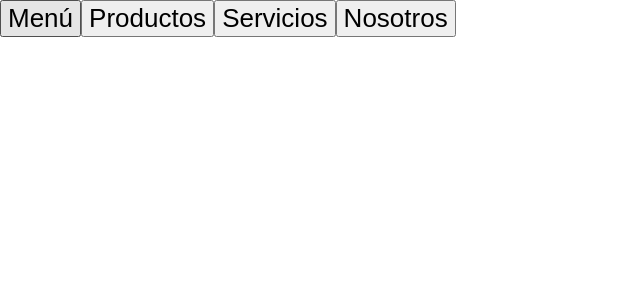
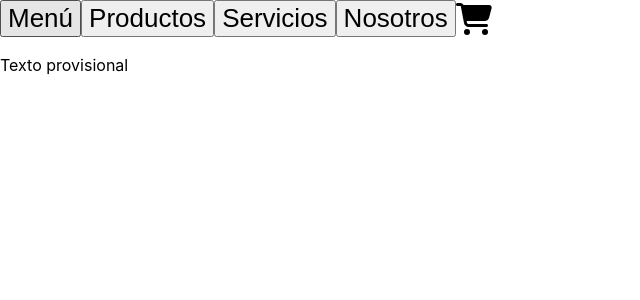
Before and after one commit to p4b10c4r4m/ecom-sank, a React (Vite) app: page / in a window 1280 px wide. Shown: the top 300 px of the page, without its empty margins (0-640 px from the left). Built offline with nearby package versions, Linux system fonts and the light colour scheme.

Commit message:
desafio3_creaTuLanding

```diff
--- a/src/App.jsx
+++ b/src/App.jsx
@@ -1,14 +1,19 @@
 import { useState } from 'react'
 import logo from './logo.svg'
 import './App.css'
-import Navbar from './components/navbar/Navbar'
+import Navbar from './components/Navbar'
+import ItemListContainer from './components/ItemListContainer'
+
+
 
 function App() {
 
 
   return (
     <>
-    <Navbar/>
+    <Navbar />
+
+    <ItemListContainer />
 
     </>
   )
--- /dev/null
+++ b/src/components/CartWidget.jsx
@@ -0,0 +1,14 @@
+import React from 'react'
+import { FontAwesomeIcon } from '@fortawesome/react-fontawesome'
+import { faCartShopping } from '@fortawesome/free-solid-svg-icons'
+
+const CartWidget = () => {
+
+  return (
+    <div style={{fontSize:"2em"}}>
+        <FontAwesomeIcon icon={faCartShopping}/>
+    </div>
+  )
+}
+
+export default CartWidget
--- /dev/null
+++ b/src/components/ItemListContainer.jsx
@@ -0,0 +1,11 @@
+import React from 'react'
+
+function ItemListContainer() {
+  return (
+    <div>
+        <p>Texto provisional</p>
+    </div>
+  )
+}
+
+export default ItemListContainer
--- /dev/null
+++ b/src/components/Navbar.jsx
@@ -0,0 +1,21 @@
+import React from "react";
+import CartWidget from "./CartWidget";
+
+
+const Navbar = () => {
+  return (
+    <>
+      <div style={{ display: "flex" }}>
+        <div>
+          <button>Menú</button>
+          <button>Productos</button>
+          <button>Servicios</button>
+          <button>Nosotros</button>
+        </div>
+        <CartWidget />
+      </div>
+    </>
+  );
+};
+
+export default Navbar;
--- a/src/components/navbar/Navbar.jsx
+++ /dev/null
@@ -1,14 +0,0 @@
-import React from 'react'
-
-const Navbar = () => {
-  return (
-    <div>
-        <button>Menú</button>
-        <button>Productos</button>
-        <button>Servicios</button>
-        <button>Nosotros</button>
-    </div>
-  )
-}
-
-export default Navbar
```
Also changed, not shown: package.json (+9 -1 lines), 1 other file (tests, documents, lock files or other folders).
